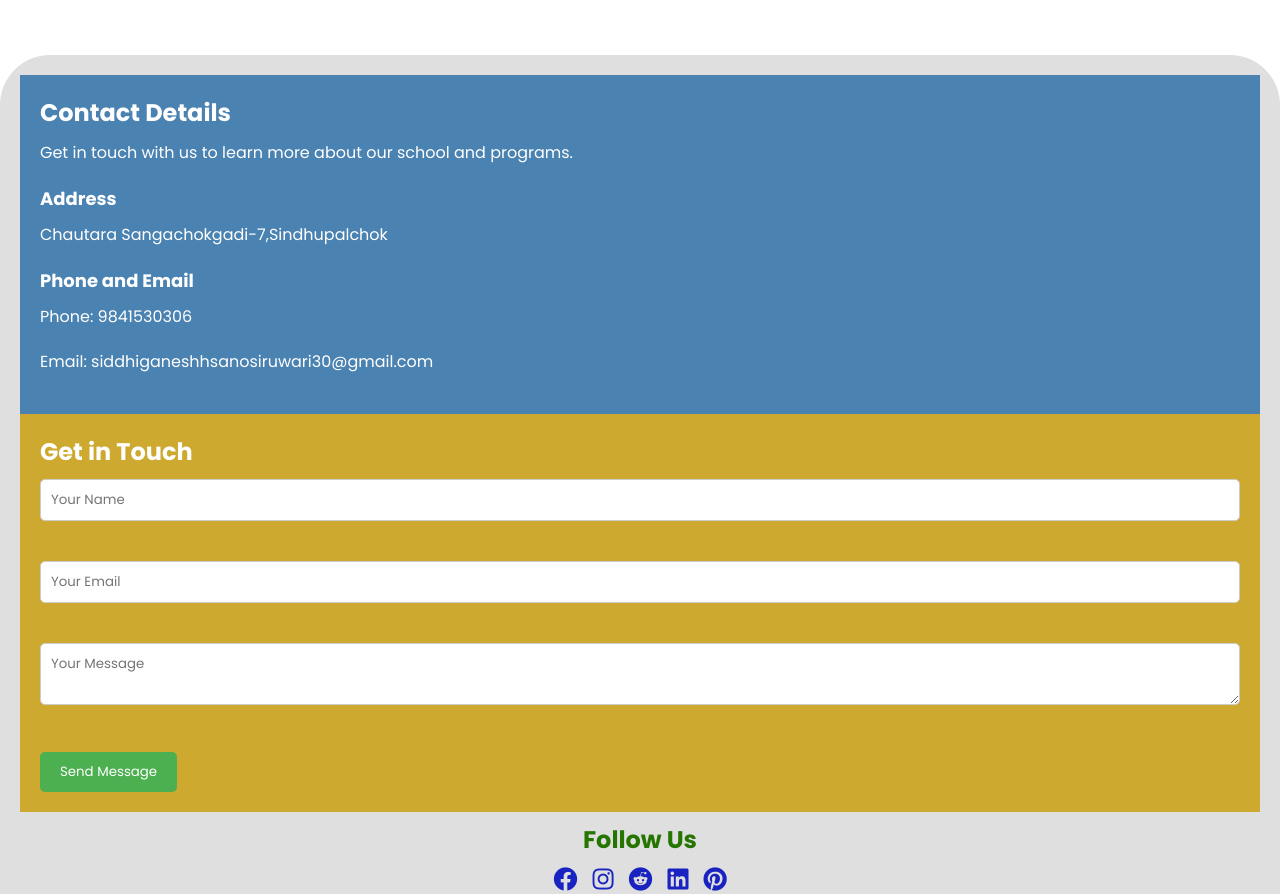
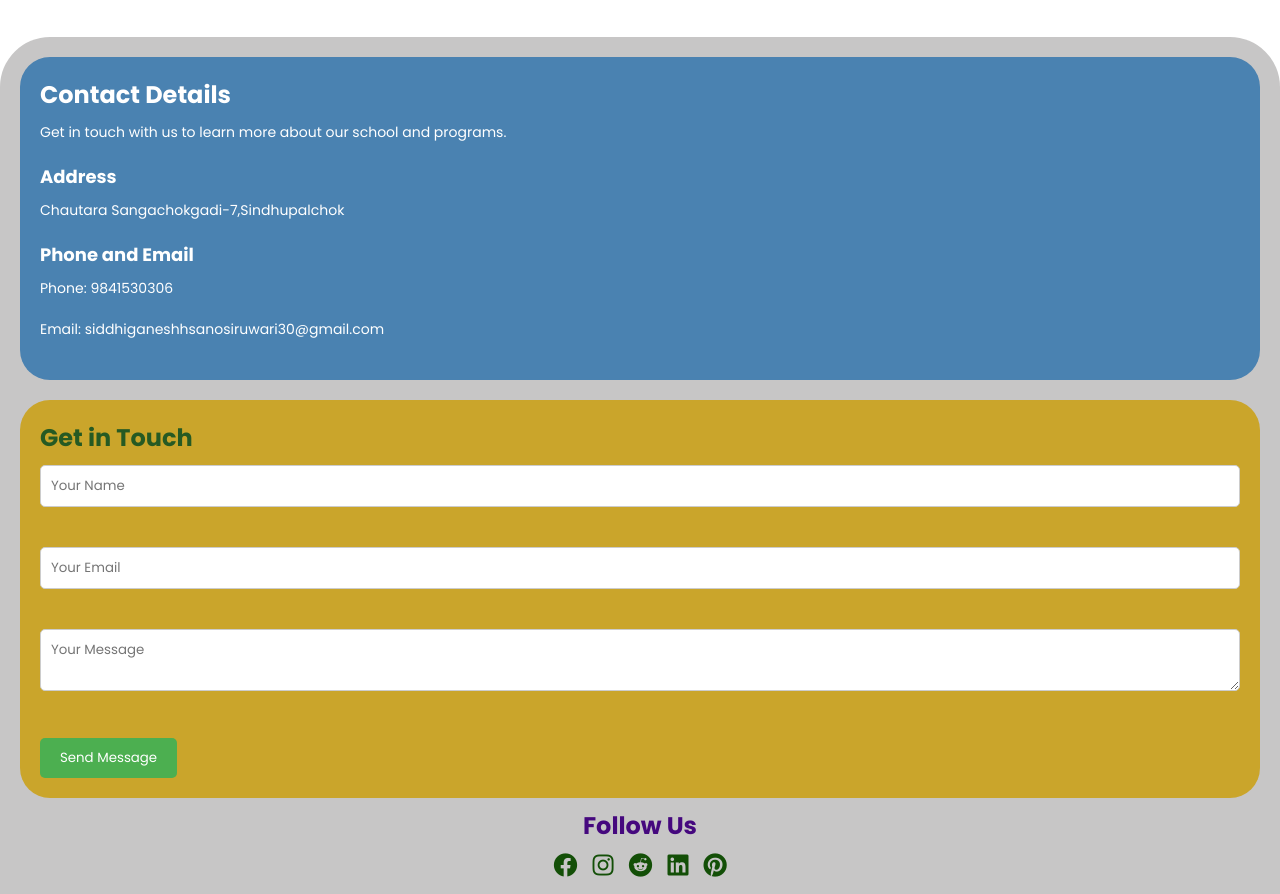
Before and after one commit to Anit-1/school-website-SGSS-, a plain HTML site: page index.html in a window 1280 px wide. Shown: the part 2680-3574 px from the top of the page. Drawn offline with nearby package versions, Linux system fonts and the light colour scheme.

Commit message:
second changes

```diff
--- a/index.html
+++ b/index.html
@@ -6,6 +6,7 @@
     <meta name="viewport" content="width=device-width, initial-scale=1.0">
     <title>Responsive Portfolio Website Design</title>
     <link rel="stylesheet" href="style.css">
+    <link rel="icon" href="assets\logo.png">
 
      <!-- Swiper CSS -->
   <link rel="stylesheet" href="https://cdn.jsdelivr.net/npm/swiper@11/swiper-bundle.min.css">
@@ -39,7 +40,7 @@
                         <span></span>
                     </div>
                     <ul class="navlinks">
-                        <li><a href="#">About Us</a></li>
+                        <li><a href="#about">About Us</a></li>
                         <li><a href="#tchr">Teacher's</a></li>
                         <li><a href="#txt1">Gallery</a></li>
                         <li><a href="#contact us">Contact Us</a></li>
@@ -74,7 +75,8 @@
                  </div>
                  <div class="hero-text">
                     <h5> <span class="input">Learning is a treasure that will follow you everywhere.</span></h5>
-                    <h1>Welcome Message</h1>
+                    <h1 id="about">Welcome Message</h1>
+
                     <p>Welcome to Siddhi Ganesh Secondary School
                      I am Raj Kumar Yadav, Principal of Siddhi Ganesh Secondary School.
                      Our school is a vibrant community of learners, dedicated to providing a holistic education
--- a/style.css
+++ b/style.css
@@ -598,8 +598,8 @@ nav .navlinks li a:hover{
  /* starting of contact us section */
 
 .contact-box {
-  background-color: #dfdfdf;
- color: #fff;
+  background-color: #c7c6c6;
+ color: #265a23;
  padding: 20px;
  margin-top: 60px;
  margin-bottom: 10px;
@@ -611,16 +611,20 @@ nav .navlinks li a:hover{
 .details-section {
  padding: 20px;
  background-color: #4a82b1;
+ border-radius: 30px;
+ color: white;
 }
 
 .get-in-touch-section {
+  margin-top: 20px;
  padding: 20px;
  background-color: #cca010d8;
+ border-radius:30px;
 }
 
 .social-media-section {
  font-weight: bolder;
- color:#257500;
+ color:#45087e;
  text-align: center;
  margin-top: 10px;
 }
@@ -637,6 +641,7 @@ h3 {
 
 p {
  margin-bottom: 20px;
+ font-size: 14px;
 }
 
 .form-group {
@@ -679,7 +684,7 @@ button[type="submit"]:hover {
  text-decoration: none;
  font-size: 24px;
  transition: color 0.2s ease;
- color: #1520c0fb;
+ color: #104d04fb;
 }
 
 .social-media-section a:hover {
@@ -703,7 +708,7 @@ button[type="submit"]:hover {
  margin-top: 30px;
  padding: 10px 0;
  position:relative;
- border-radius: 10px;
+ border-radius: 20px;
 }
 
 .copyright p {
```
